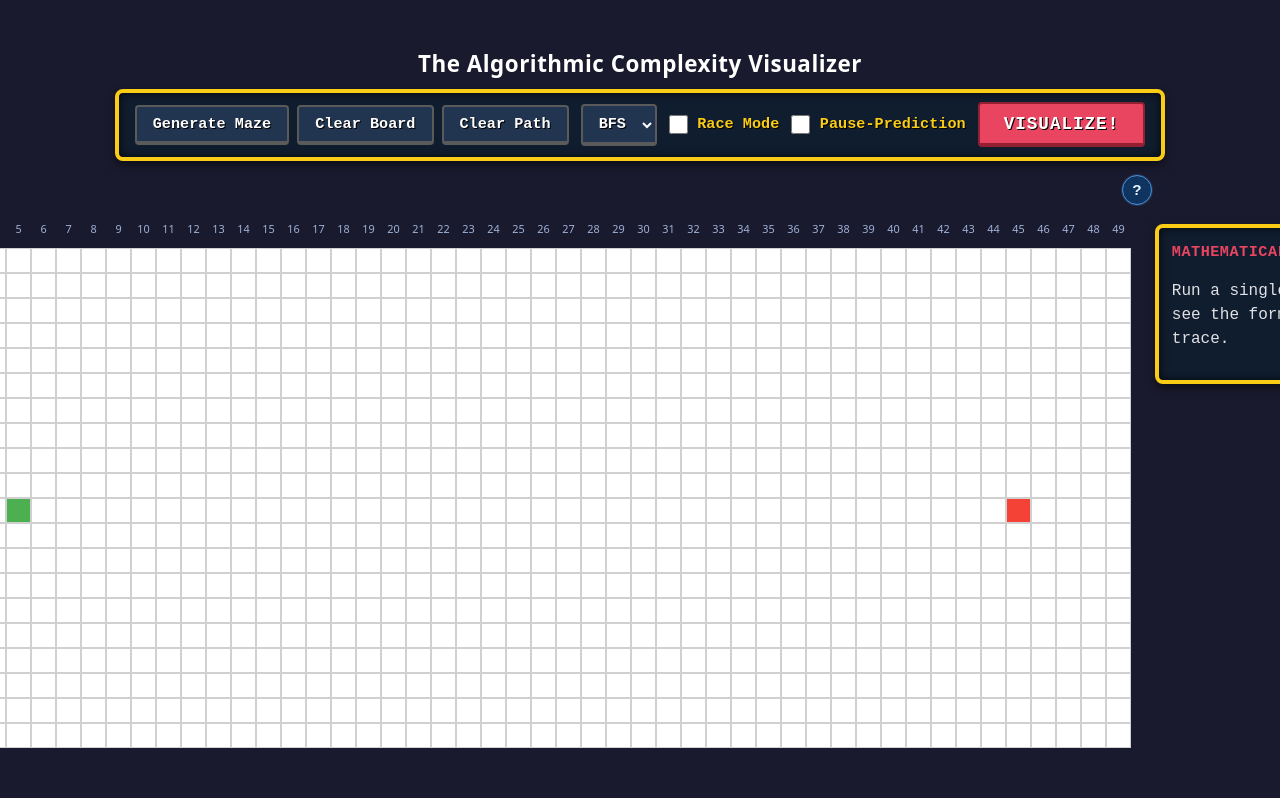
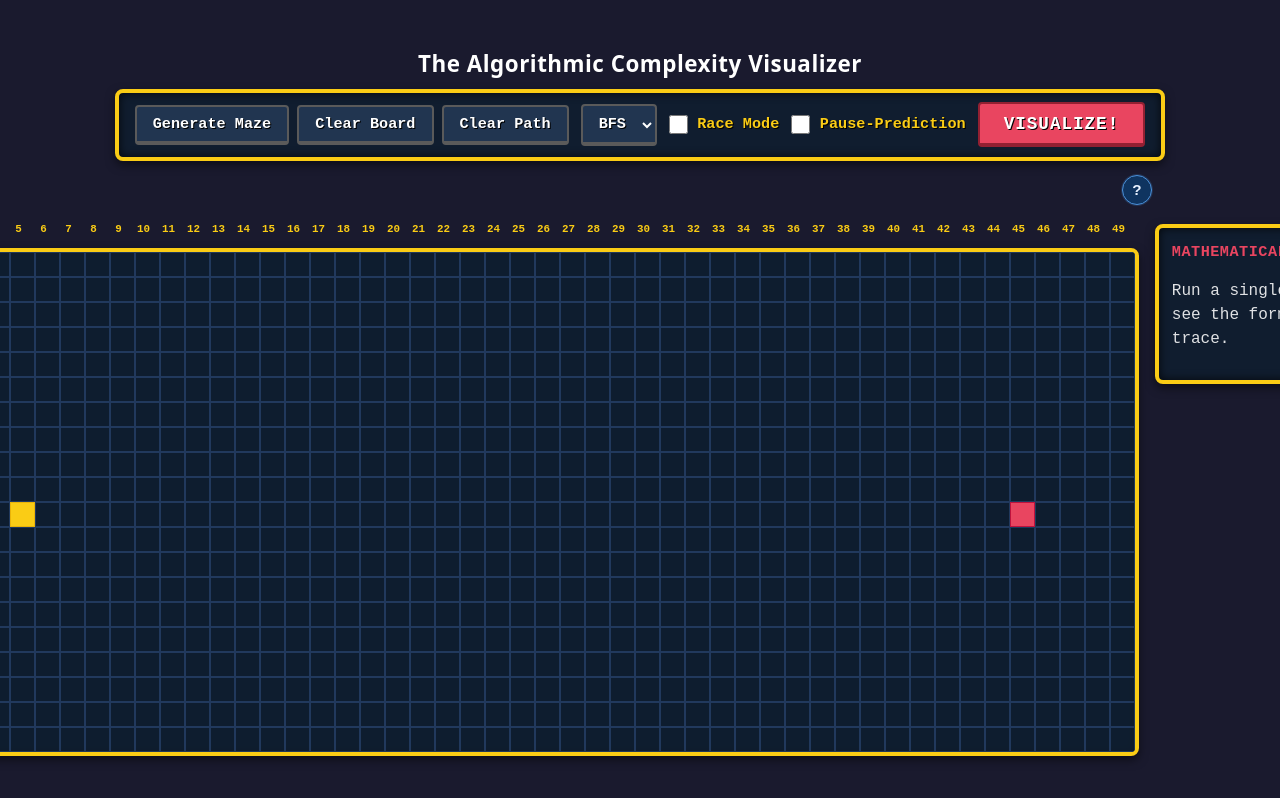
Before and after one commit to ahmedd-walidd/The-Algorithmic-Complexity-Visualizer, a React (Vite) app: page / in a window 1280 px wide. Shown: the top 798 px of the page. Built offline with nearby package versions, Linux system fonts and the light colour scheme.

Commit message:
Gamified Grid UI

```diff
--- a/src/components/Grid/Grid.css
+++ b/src/components/Grid/Grid.css
@@ -19,7 +19,9 @@
   align-items: center;
   justify-content: center;
   font-size: 0.7rem;
-  color: #9fb2d7;
+  color: #facc15;
+  font-family: 'Courier New', Courier, monospace;
+  font-weight: bold;
   user-select: none;
 }
 
@@ -38,7 +40,9 @@
 }
 
 .axis-label {
-  color: #9fb2d7;
+  color: #facc15;
+  font-family: 'Courier New', Courier, monospace;
+  font-weight: bold;
   font-size: 0.68rem;
   line-height: 1;
   user-select: none;
@@ -57,14 +61,21 @@
 }
 
 .grid-label {
-  color: #e0e0e0;
+  color: #facc15;
+  font-family: 'Courier New', Courier, monospace;
   font-size: 1.1rem;
   margin: 0 0 0.5rem 0;
-  font-weight: 500;
+  font-weight: bold;
+  text-shadow: 2px 2px 0 #000;
 }
 
 .grid {
   display: grid;
   gap: 0;
   justify-content: center;
+  background-color: rgba(15, 30, 48, 0.85);
+  border: 4px solid #facc15;
+  border-radius: 8px;
+  box-shadow: inset 0 0 10px rgba(0,0,0,0.8), 0 4px 10px rgba(0,0,0,0.5);
+  overflow: hidden;
 }
--- a/src/components/Node/Node.css
+++ b/src/components/Node/Node.css
@@ -1,22 +1,24 @@
 .node {
   width: var(--cell-size, 25px);
   height: var(--cell-size, 25px);
-  background-color: #ffffff;
-  border: 1px solid #d0d0d0;
+  background-color: rgba(15, 30, 48, 0.85); /* Match HUD background */
+  border: 1px solid rgba(102, 153, 255, 0.22); /* Match score-metric border */
   box-sizing: border-box;
 }
 
 .node-start {
-  background-color: #4caf50;
+  background-color: #facc15; /* Retro yellow */
+  border-color: #eab308;
 }
 
 .node-end {
-  background-color: #f44336;
+  background-color: #e94560; /* Retro red */
+  border-color: #be123c;
 }
 
 .node-wall {
-  background-color: #0d1b2a;
-  border-color: #0d1b2a;
+  background-color: #4a90d9; /* Retro blue */
+  border-color: #2563eb;
   animation: wallPop 0.3s ease-out;
 }
 
```
